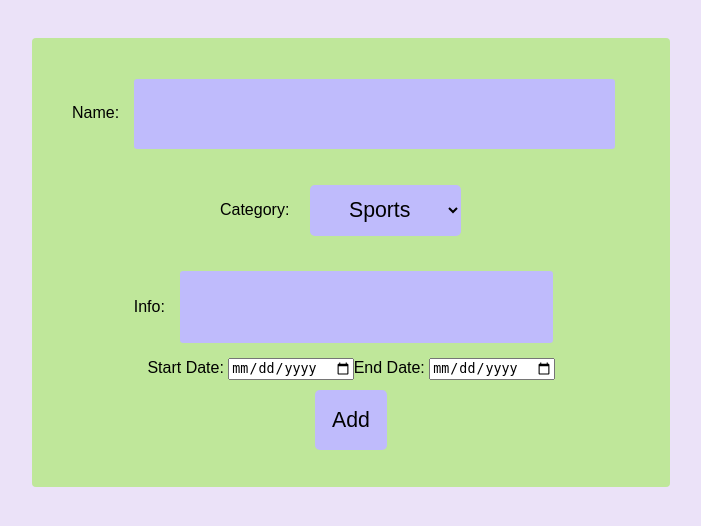
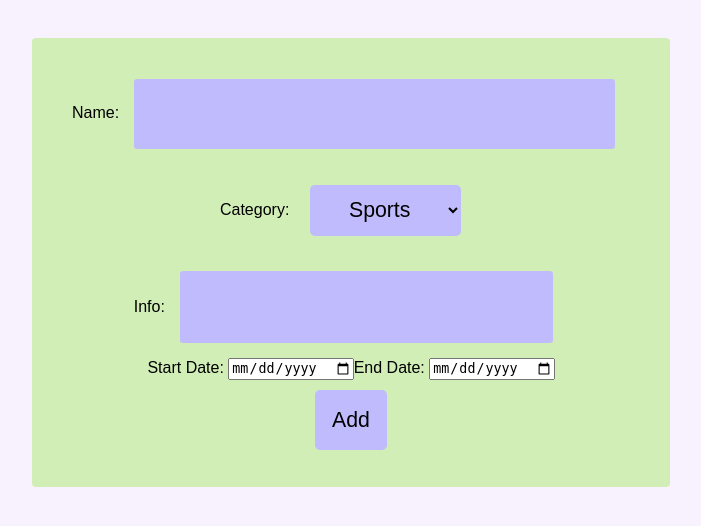
Before and after one commit to quiluh/Daily-Notices, a Flask app: page /add in a window 1280 px wide. Shown: the top 526 px of the page, without its empty margins (289-990 px from the left). Run offline with Flask 3, Linux system fonts and the light colour scheme; the visitor is signed in with stand-in values (Sample User, id 1).

Commit message:
made color palette brighter

```diff
--- a/static/styles/styles.css
+++ b/static/styles/styles.css
@@ -1,8 +1,8 @@
 :root {
-    --background: #ebe2f8;
+    --background: #f7f2fe;
     --primary: #b5b0fa;
     --lightPrimary: #bfbbfc;
-    --complimentaryPrimary: #bfe79a;
+    --complimentaryPrimary: #d2eeb7;
     --accent: #3b2978;
 }
 
```
